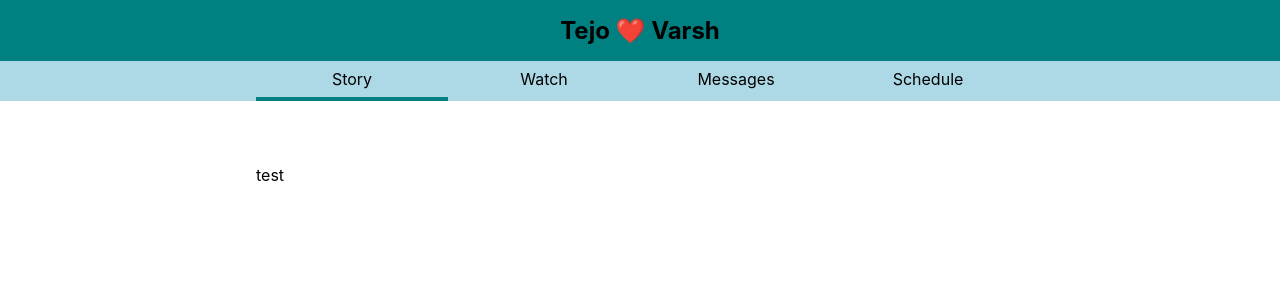
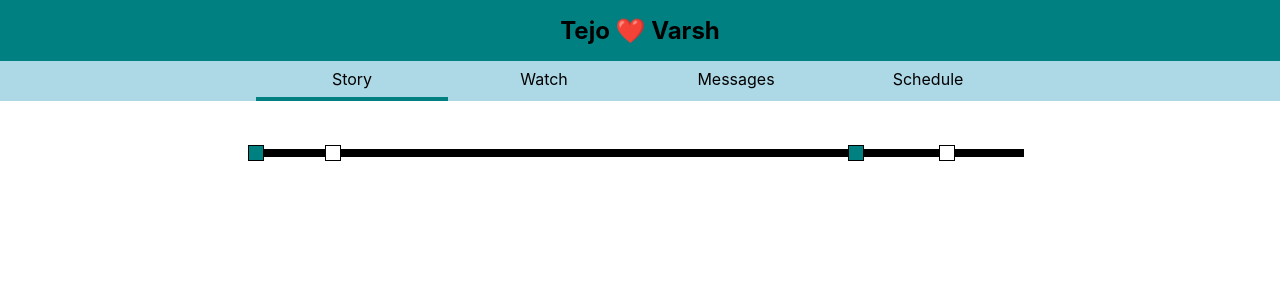
Before and after one commit to tejovanthn/tejovarsh, a Next.js app: page /story in a window 1280 px wide. Shown: the top 300 px of the page. Built offline with nearby package versions, Linux system fonts and the light colour scheme.

Commit message:
adds timeline, refactors theme into constants

```diff
--- /dev/null
+++ b/components/atoms/Loading/Loading.tsx
@@ -0,0 +1,5 @@
+import React from 'react';
+
+export const Loading: React.FC = () => {
+  return <p>Loading...</p>;
+};
--- a/components/constants.ts
+++ b/components/constants.ts
@@ -30,5 +30,14 @@ export default {
   devices: {
     mobile: `@media (min-width: ${size.mobile})`,
     laptop: `@media (min-width: ${size.laptop})`
+  },
+  timeline: {
+    blockSize: '1rem'
+  },
+  theme: {
+    colorA: 'teal',
+    colorB: 'lightblue',
+    white: 'white',
+    black: 'black'
   }
 };
--- a/components/molecules/NavBar/NavBar.tsx
+++ b/components/molecules/NavBar/NavBar.tsx
@@ -8,13 +8,13 @@ import constants from '@/components/constants';
 const NavBarPrimitive = styled('nav')`
   width: 100%;
   h1 {
-    background-color: teal;
+    background-color: ${constants.theme.colorA};
     padding: 1rem 0;
     text-align: center;
     margin: 0;
   }
   ul {
-    background: lightblue;
+    background: ${constants.theme.colorB};
     margin: 0 auto;
     padding: 0 1rem;
     display: grid;
@@ -27,7 +27,7 @@ const NavBarPrimitive = styled('nav')`
     border-bottom: 0.25rem solid rgba(0, 0, 0, 0);
   }
   li.active {
-    border-bottom: 0.25rem solid teal;
+    border-bottom: 0.25rem solid ${constants.theme.colorA};
   }
   a {
     min-width: 100%;
--- /dev/null
+++ b/components/molecules/Timeline/Timeline.tsx
@@ -0,0 +1,54 @@
+import React from 'react';
+import styled from 'styled-components';
+import { Story } from 'types';
+import { mapRange } from 'utils/mapRange';
+import { useWidth } from 'utils/useWidth';
+
+import { Loading } from '@/components/atoms/Loading/Loading';
+import constants from '@/components/constants';
+
+const TimelinePrimitive = styled('div')``;
+
+const Line = styled('div')`
+  width: 100%;
+  height: 0.5rem;
+  background-color: ${constants.theme.black};
+  position: relative;
+`;
+const Block = styled('div')<{ left: number; active: boolean }>`
+  height: ${constants.timeline.blockSize};
+  width: ${constants.timeline.blockSize};
+  position: absolute;
+  left: ${(props) => `calc(${props.left}px - ${constants.timeline.blockSize} / 2)`};
+  top: calc(-${constants.timeline.blockSize} / 4);
+  background-color: ${(props) => (props.active ? constants.theme.colorA : constants.theme.white)};
+  border: 1px solid ${constants.theme.black};
+`;
+
+interface TimelineProps {
+  story: Story[];
+}
+
+const getBlockPositions = (story: Story[], width: number) => {
+  const first = story[0];
+  const last = story[story.length - 1];
+  return story.map((episode) =>
+    mapRange(episode.date, first.date, last.date, width * 0.1, width * 0.9)
+  );
+};
+
+export const Timeline: React.FC<TimelineProps> = ({ story }) => {
+  const ref = React.useRef<HTMLDivElement>(null);
+  const { width, loading } = useWidth(ref);
+  const blocks = getBlockPositions(story, width);
+  return (
+    <TimelinePrimitive ref={ref}>
+      {loading ? <Loading /> : null}
+      <Line>
+        {blocks.map((block, idx) => (
+          <Block key={block} left={block} active={idx === 1} />
+        ))}
+      </Line>
+    </TimelinePrimitive>
+  );
+};
--- a/pages/story.tsx
+++ b/pages/story.tsx
@@ -1,9 +1,39 @@
+import React from 'react';
+import { Story } from 'types';
+
 import Layout from '@/components/layouts/Layout';
+import { Timeline } from '@/components/molecules/Timeline/Timeline';
+
+const story: Story[] = [
+  {
+    date: 1583870626000,
+    title: 'Tj told his parents',
+    description: 'Tj finally told his parents about wanting to marry Varsha',
+    media: {
+      image: 'path/to/image',
+      caption: 'just before the lockdown started'
+    }
+  },
+  {
+    date: 1601201026000,
+    title: 'Back home',
+    description: 'we came back to our homes from chennai'
+  },
+  {
+    date: 1604225026000,
+    title: 'Engagement',
+    description: "We got engaged in Mysore at Varsha's home",
+    media: {
+      image: 'path/to/image',
+      caption: 'the families'
+    }
+  }
+];
 
 export const Home = (): JSX.Element => {
   return (
     <Layout>
-      <p>test</p>
+      <Timeline story={story}></Timeline>
     </Layout>
   );
 };
--- /dev/null
+++ b/types.ts
@@ -0,0 +1,15 @@
+export interface Loading {
+  loading: boolean;
+}
+
+export interface Media {
+  image: string;
+  caption: string;
+}
+
+export interface Story {
+  date: number;
+  title: string;
+  description: string;
+  media?: Media;
+}
--- /dev/null
+++ b/utils/mapRange.ts
@@ -0,0 +1,9 @@
+export const mapRange = (
+  x: number,
+  in_min: number,
+  in_max: number,
+  out_min: number,
+  out_max: number
+): number => {
+  return ((x - in_min) * (out_max - out_min)) / (in_max - in_min) + out_min;
+};
--- /dev/null
+++ b/utils/useWidth.ts
@@ -0,0 +1,33 @@
+import React from 'react';
+import { Loading } from 'types';
+
+interface Width extends Loading {
+  width: number;
+}
+
+const initialState: Width = {
+  width: 0,
+  loading: true
+};
+
+const reducer = (state, action) => {
+  switch (action.type) {
+    case 'load':
+      return {
+        ...state,
+        loading: false,
+        width: action.ref.current.clientWidth
+      };
+    default:
+      return { ...state };
+  }
+};
+
+export const useWidth = (ref?: React.MutableRefObject<HTMLDivElement>): Width => {
+  const [state, dispatch] = React.useReducer(reducer, initialState);
+
+  React.useEffect(() => {
+    dispatch({ type: 'load', ref });
+  }, [ref]);
+  return state;
+};
```
Also changed, not shown: components/atoms/Button/Button.tsx (+6 -3 lines).
